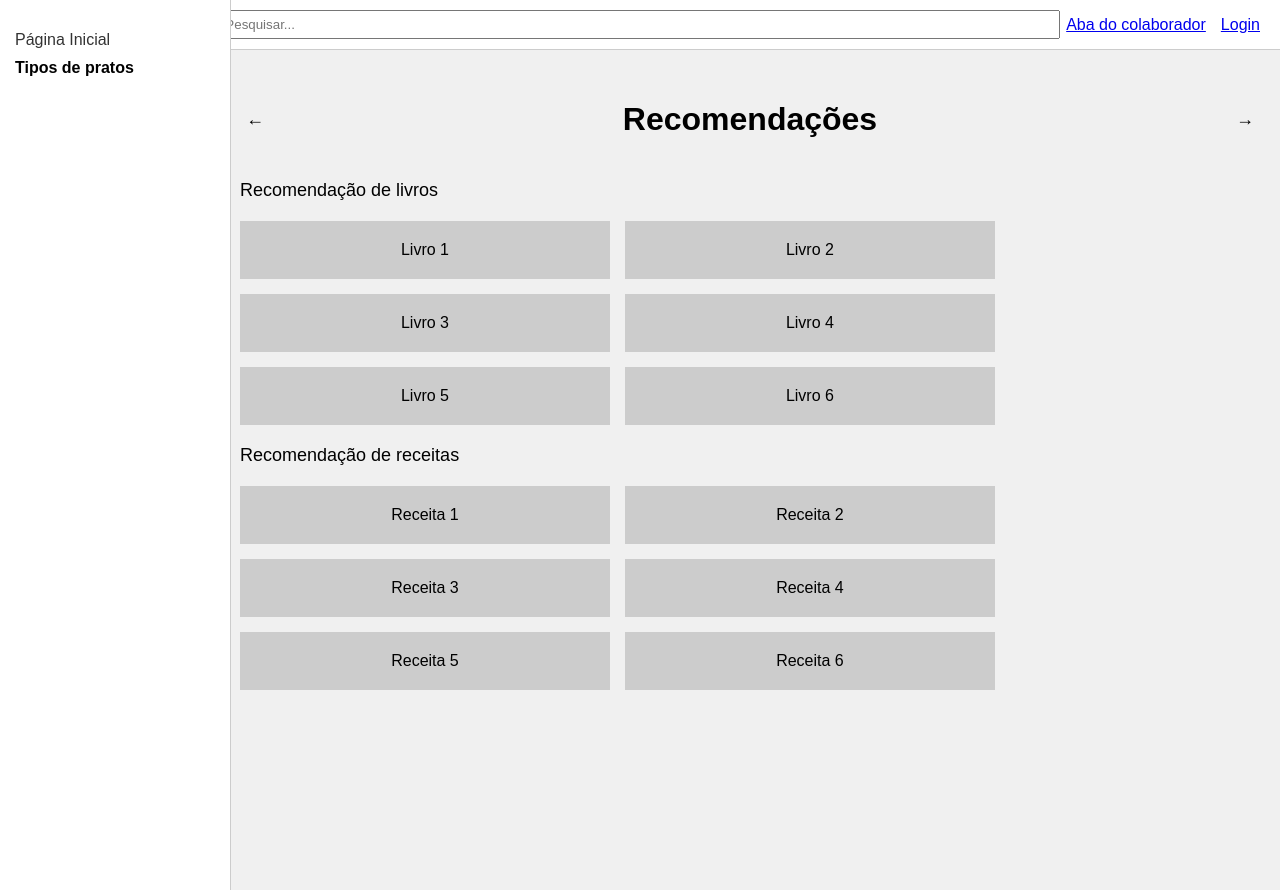
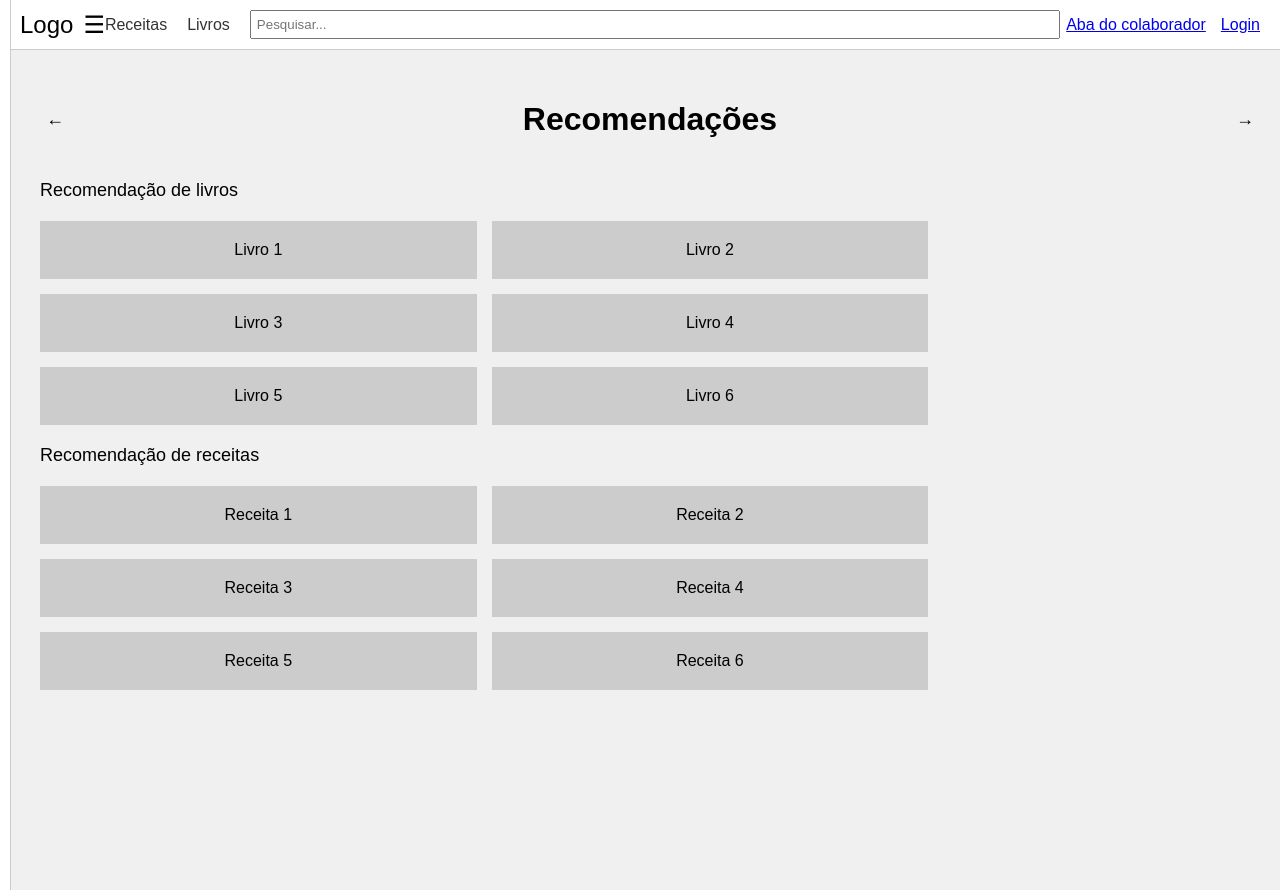
Before and after one commit to PedroAugusto000/projeto-laboratorio-inovacao, a PHP site: page / in a window 1280 px wide. Run offline with PHP 8.4, Linux system fonts and the light colour scheme.

Commit message:
Adicionar hamburguer icon menu + href de voltar para as páginas

```diff
--- a/index.php
+++ b/index.php
@@ -9,6 +9,7 @@
 <body>
     <header>
         <div class="logo">Logo</div>
+        <div class="menu-icon" onclick="toggleMenu()">&#9776;</div>
         <nav>
             <a href="#">Receitas</a>
             <a href="#">Livros</a>
@@ -21,7 +22,8 @@
             <a href="./projetoads.view/login.php">Login</a>
         </div>
     </header>
-    <div class="menu">
+
+    <div class="menu" id="side-menu">
         <ul>
             <li><a href="index.php">Página Inicial</a></li>
             <li class="toggle" onclick="toggleSubmenu('submenu-tipos')">Tipos de pratos</li>
@@ -33,15 +35,15 @@
                     }
                 ?>
             </ul>
+            <br> <a href="index.php">Voltar</a>
         </ul>
     </div>
+
     <div class="content">
         <div class="arrows">
-
             <button>&larr;</button>
             <h1>Recomendações</h1>
             <button>&rarr;</button>
-
         </div>
         <div class="section-title">Recomendação de livros</div>
         <div class="recommendations">
--- a/projetoads.view/colaborador_funcionarios.php
+++ b/projetoads.view/colaborador_funcionarios.php
@@ -17,7 +17,7 @@
         <div class="user-area">
             <span class="user-icon">&#x1F464;</span>
             <span>Usuário</span>
-            <a href="#" class="logout" title="Sair">&#x27A1;</a>
+            <a href="../index.php" class="logout" title="Sair">&#x27A1;</a>
         </div>
     </header>
     <main>
--- a/projetoads.view/login.php
+++ b/projetoads.view/login.php
@@ -27,6 +27,8 @@
 
         <button type="submit" id="button-login">Logar</button>
 
+        <br> <a href="../index.php">Voltar</a>
+
 </div>
 
     </form>
--- a/scripts.js
+++ b/scripts.js
@@ -1,3 +1,15 @@
+function toggleMenu() {
+    var menu = document.getElementById('side-menu');
+    var content = document.querySelector('.content');
+    if (menu.classList.contains('open')) {
+        menu.classList.remove('open');
+        content.classList.remove('menu-open');
+    } else {
+        menu.classList.add('open');
+        content.classList.add('menu-open');
+    }
+}
+
 function toggleSubmenu(id) {
     var submenu = document.getElementById(id);
     if (submenu.style.display === 'none' || submenu.style.display === '') {
--- a/styles.css
+++ b/styles.css
@@ -51,7 +51,12 @@ header .user-area {
     position: fixed;
     height: 100%;
     top: 0;
-    left: 0;
+    left: -220px; /* Esconde o menu inicialmente */
+    transition: left 0.3s ease; /* Adiciona uma animação suave */
+}
+
+.menu.open {
+    left: 0; /* Mostra o menu quando tiver a classe 'open' */
 }
 
 .menu ul {
@@ -73,14 +78,16 @@ header .user-area {
     margin-left: 15px;
 }
 
+
 .menu .toggle {
     cursor: pointer;
     font-weight: bold;
 }
 
 .content {
-    margin-left: 220px;
+    margin-left: 20px;
     padding: 20px;
+    transition: margin-left 0.3s ease;
 }
 
 .recommendations {
@@ -113,3 +120,46 @@ header .user-area {
     font-size: 18px;
     cursor: pointer;
 }
+
+.hamburger {
+    cursor: pointer;
+    font-size: 24px;
+    padding: 15px;
+    position: fixed;
+    top: 10px;
+    left: 10px;
+    z-index: 1000;
+}
+
+.menu {
+    width: 200px;
+    transition: width 0.3s ease;
+}
+
+.menu.active {
+    width: 60px;
+}
+
+.menu.active .submenu {
+    display: none;
+}
+
+.content {
+    transition: margin-left 0.3s ease;
+}
+
+.menu.active + .content {
+    margin-left: 80px;
+}
+
+.menu-icon {
+    font-size: 24px;
+    cursor: pointer;
+    display: flex;
+    align-items: center;
+    margin-left: 10px;
+}
+
+.content.menu-open {
+    margin-left: 220px; /* Ajusta a margem quando o menu tá aberto */
+}
```
Also changed, not shown: projetoads.view/colaborador_inicial.php (line endings or trailing spaces).
